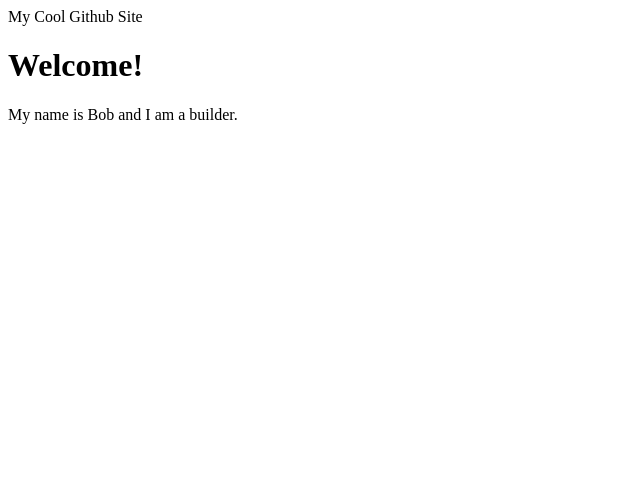
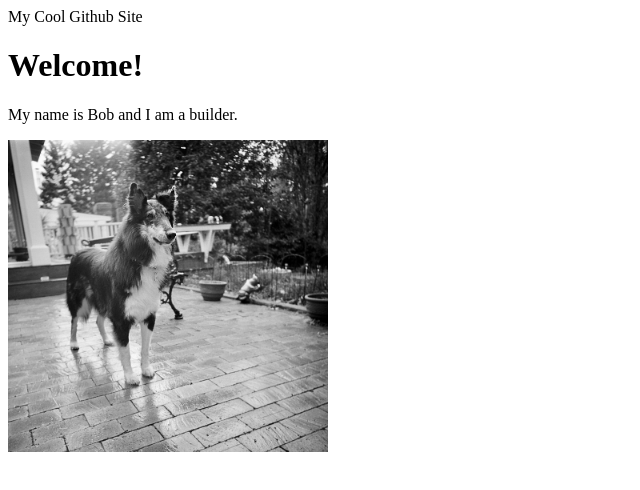
Before and after one commit to DavidLin12231/myFirstProject, a plain HTML site: page index.html in a window 1280 px wide. Shown: the whole page, without its empty margins (0-640 px from the left). Drawn offline with Linux system fonts and the light colour scheme.

Commit message:
Update index.html

```diff
--- a/index.html
+++ b/index.html
@@ -5,5 +5,6 @@
   <body>
     <h1>Welcome!</h1>
     <p>My name is Bob and I am a builder.</p>
+    <img src="black_and_white_dog.jpg" alt="Dog" width="320">
   </body>
 </html>
```
